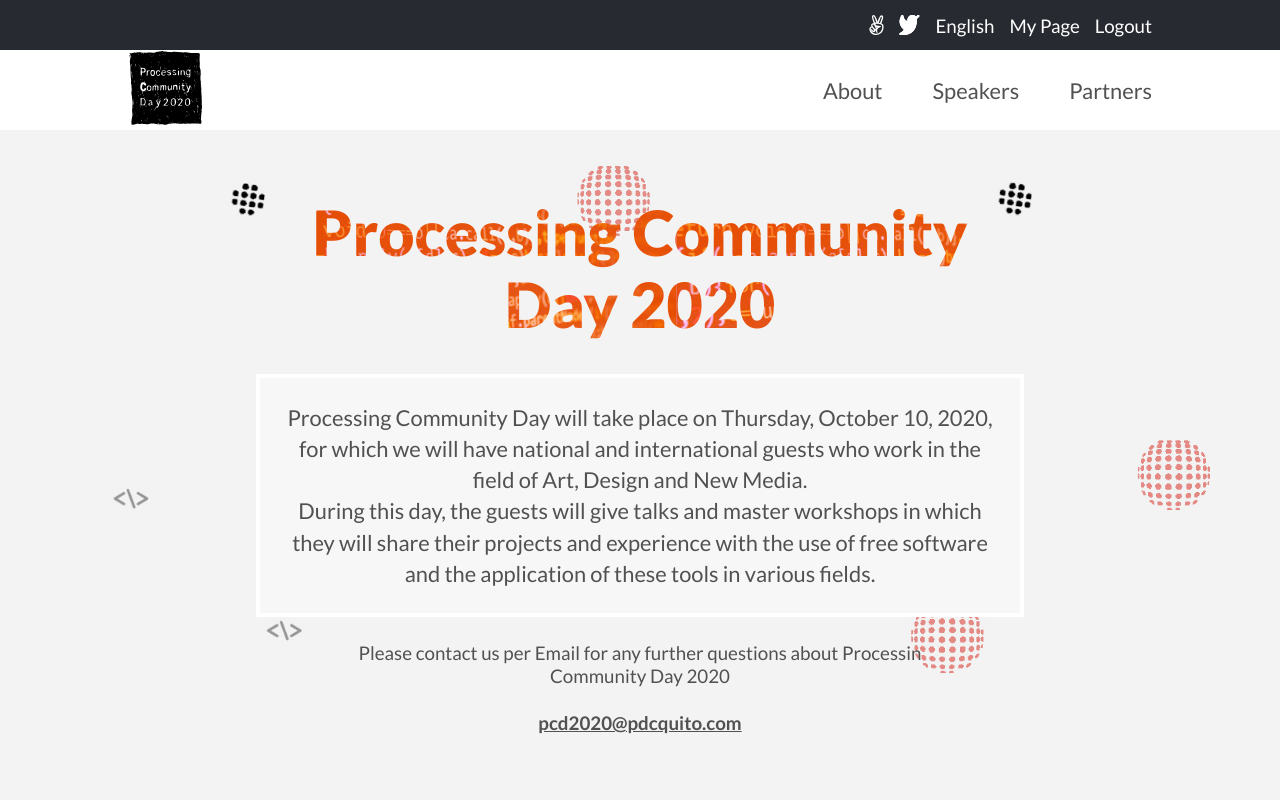
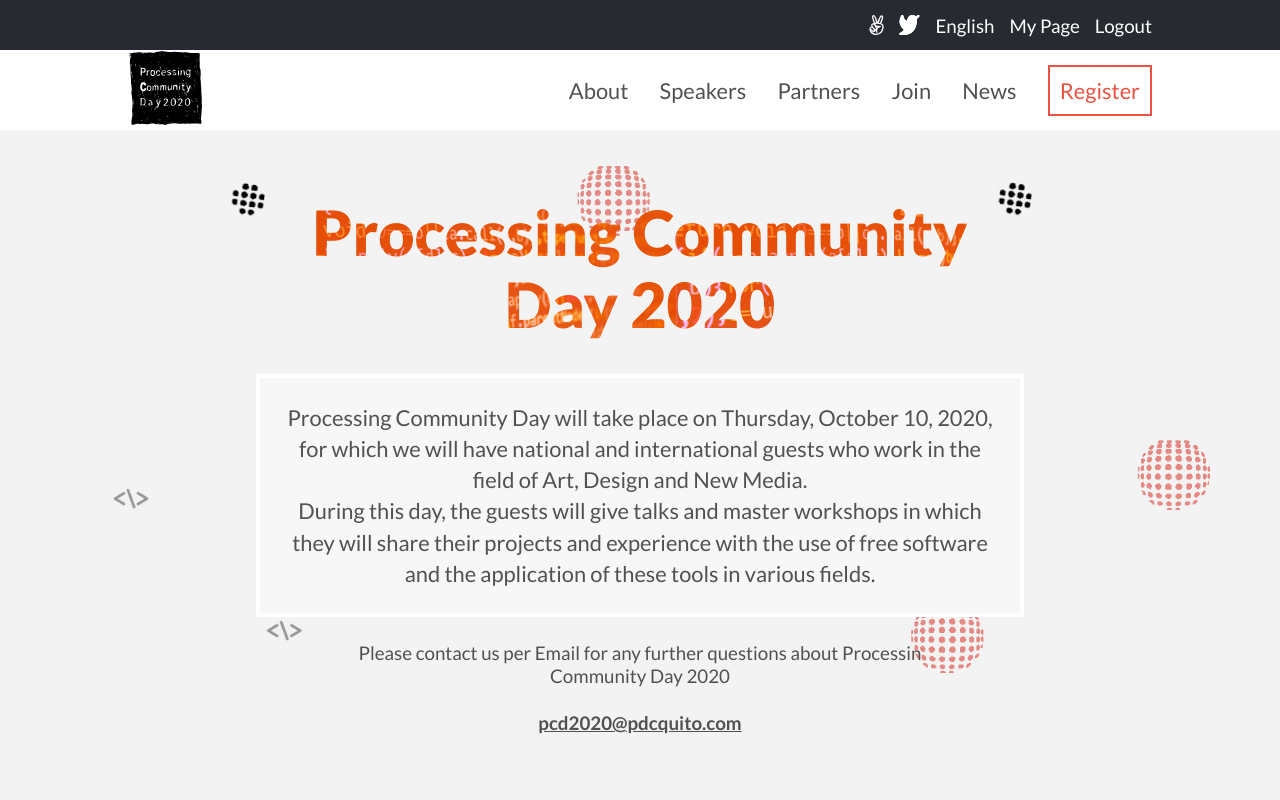
Before and after one commit to gandradep/conferencePage, a website: page about.html in a window 1280 px wide. Shown: the top 800 px of the page. Drawn offline with Linux system fonts and the light colour scheme.

Commit message:
Adde navbar options

```diff
--- a/about.html
+++ b/about.html
@@ -29,6 +29,10 @@
             <li><a class="decorNone" href="about.html">About</a></li>
             <li><a class="decorNone" href="index.html#speakers">Speakers</a></li>
             <li><a class="decorNone" href="index.html#partners">Partners</a></li>
+            <li><a class="decorNone" href="#">Join</a></li>
+            <li><a class="decorNone" href="#">News</a></li>
+            <li class="orangeColor register"><a class="decorNone" href="#">Register</a></li>
+
           </ul>
         </div>
 
--- a/style.css
+++ b/style.css
@@ -400,7 +400,14 @@
   }
 
   .navDeskMenu ul {
-    column-gap: 50px;
+    justify-content: space-between;
+    align-items: center;
+    width: 60%;
+  }
+
+  .register {
+    border: #ec5242 solid 2px;
+    padding: min(3%, 10px);
   }
 
   li a:link,
```
Also changed, not shown: index.html (+3 -0 lines).
